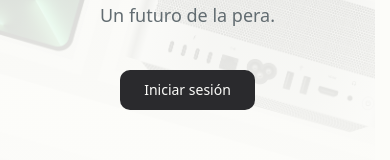
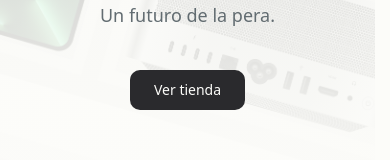
Before and after one commit to lostal/pear, a Svelte app in the folder frontend/: page / in a window 390 px wide. Shown: the part 433-593 px from the top of the page. Built offline with nearby package versions, Linux system fonts and the light colour scheme; a web font is replaced by a local one.

Commit message:
feat: Implement initial Navbar, LandingPage, and Badge components to establish core UI structure.

```diff
--- a/frontend/src/components/layout/Navbar.svelte
+++ b/frontend/src/components/layout/Navbar.svelte
@@ -104,7 +104,7 @@
         aria-label={menuOpen ? 'Cerrar menú' : 'Abrir menú'}
         style="background: var(--color-secondary); color: var(--color-muted-foreground); border: 1px solid transparent;"
       >
-        <div class="relative w-4 h-4">
+        <div class="relative w-4 h-4 hamburger-icon">
           <div class="absolute inset-0 flex items-center justify-center transition-all duration-200 {menuOpen ? 'opacity-0 rotate-90' : 'opacity-70 rotate-0'}">
             <Menu size={16} strokeWidth={2.75} />
           </div>
@@ -140,13 +140,12 @@
           </button>
         {/each}
 
-        <div class="pt-3">
         {#if auth.isAuthenticated}
           <button
             onclick={handleLogout}
             class="nav-menu-item w-full text-left px-3 rounded-md transition-colors cursor-pointer hover:bg-accent"
             style="animation-delay: {navLinks.length * 55}ms;
-                     color: var(--color-muted-foreground);
+                   color: #dc2626;
                    font-size: 17px;
                    font-weight: 600;
                    letter-spacing: -0.021em;
@@ -168,7 +167,6 @@
             Iniciar sesión
           </button>
         {/if}
-        </div>
       </nav>
     </div>
   {/if}
@@ -205,4 +203,11 @@
       padding-bottom: 0.75rem;
     }
   }
+
+  /* En móvil, iguala el grosor del icono hamburguesa al icono de búsqueda */
+  @media (max-width: 639px) {
+    .hamburger-icon :global(svg) {
+      stroke-width: 2;
+    }
+  }
 </style>
--- a/frontend/src/components/ui/Badge.svelte
+++ b/frontend/src/components/ui/Badge.svelte
@@ -9,7 +9,7 @@
 
   const variants: Record<string, string> = {
     default: 'bg-[var(--color-secondary)] text-[var(--color-secondary-foreground)]',
-    success: 'bg-green-100 text-green-800 dark:bg-green-900/30 dark:text-green-400',
+    success: 'bg-green-700 text-white',
     destructive: 'bg-red-100 text-[var(--color-destructive)]',
     muted: 'bg-[var(--color-muted)] text-[var(--color-muted-foreground)]',
   };
--- a/frontend/src/pages/LandingPage.svelte
+++ b/frontend/src/pages/LandingPage.svelte
@@ -91,23 +91,13 @@
     </p>
 
     <div class="hero-child" style="opacity:0;">
-      {#if auth.isAuthenticated}
       <button
         class="inline-flex items-center justify-center font-medium text-sm px-6 py-2.5 rounded-md transition-opacity hover:opacity-90 cursor-pointer"
         style="background: var(--color-primary); color: var(--color-primary-foreground);"
         onclick={() => withTransition(() => push('/products'))}
       >
-          Descubrir
+        Ver tienda
       </button>
-      {:else}
-        <button
-          class="inline-flex items-center justify-center font-medium text-sm px-6 py-2.5 rounded-md transition-opacity hover:opacity-90 cursor-pointer"
-          style="background: var(--color-primary); color: var(--color-primary-foreground);"
-          onclick={() => withTransition(() => push('/login'))}
-        >
-          Iniciar sesión
-        </button>
-      {/if}
     </div>
   </div>
 </section>
@@ -208,9 +198,9 @@
   <button
     class="cta-child inline-flex items-center justify-center font-medium text-sm px-7 py-3 rounded-md transition-opacity hover:opacity-90 cursor-pointer"
     style="opacity:0; background: #f5f5f5; color: #1d1d1f;"
-    onclick={() => withTransition(() => push('/login'))}
+    onclick={() => withTransition(() => push(auth.isAuthenticated ? '/products' : '/login'))}
   >
-    Empezar ahora
+    {auth.isAuthenticated ? 'Ver tienda' : 'Empezar ahora'}
   </button>
   <p class="cta-child text-xs mt-12" style="opacity:0; color: rgba(255,255,255,0.2);">
     Pear · Parodia Conceptual · PW2 2025–26
```
Lines whose indentation alone changed are shown as unchanged.
